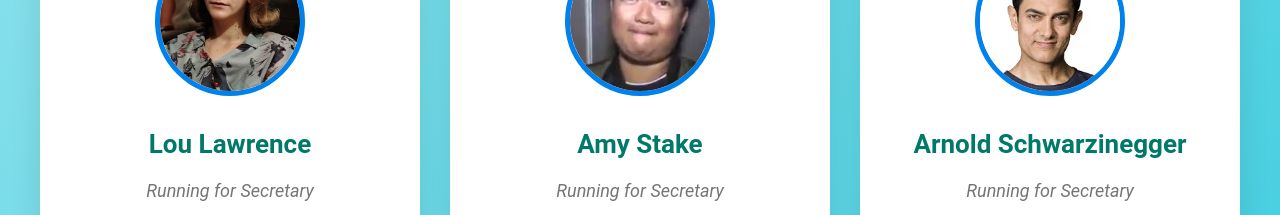
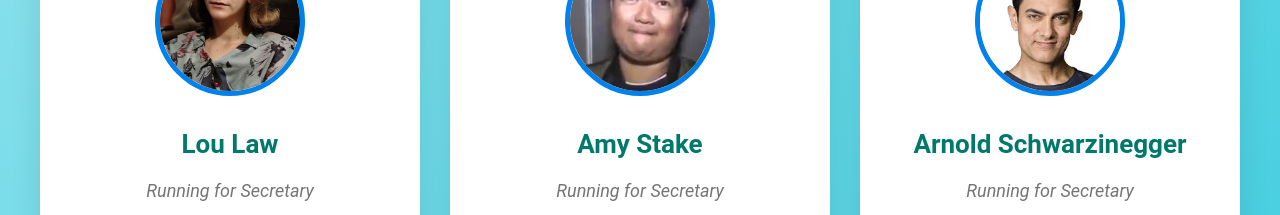
Before and after one commit to Taki-bot69/BCHAIN, a website: page index.html in a window 1280 px wide. Shown: the part 2260-2475 px from the top of the page. Drawn offline with Linux system fonts and the light colour scheme.

Commit message:
Update index.html

```diff
--- a/index.html
+++ b/index.html
@@ -101,7 +101,7 @@
              <!-- Candidate Card 7 (Secretary) -->
              <div class="card3">
                 <img src="img/7.png" alt="Lou Lawrence, candidate for Secretary" />
-                <div class="name">Lou Lawrence</div>
+                <div class="name">Lou Law</div>
                 <div class="position">Running for Secretary</div>
                 <div class="description">
                     Lou Lawrence  will focus on streamlining communication and organization, ensuring that every meeting runs efficiently and that vital information is easily accessible. My proactive approach to documentation and coordination is crucial for the team's success.
```
